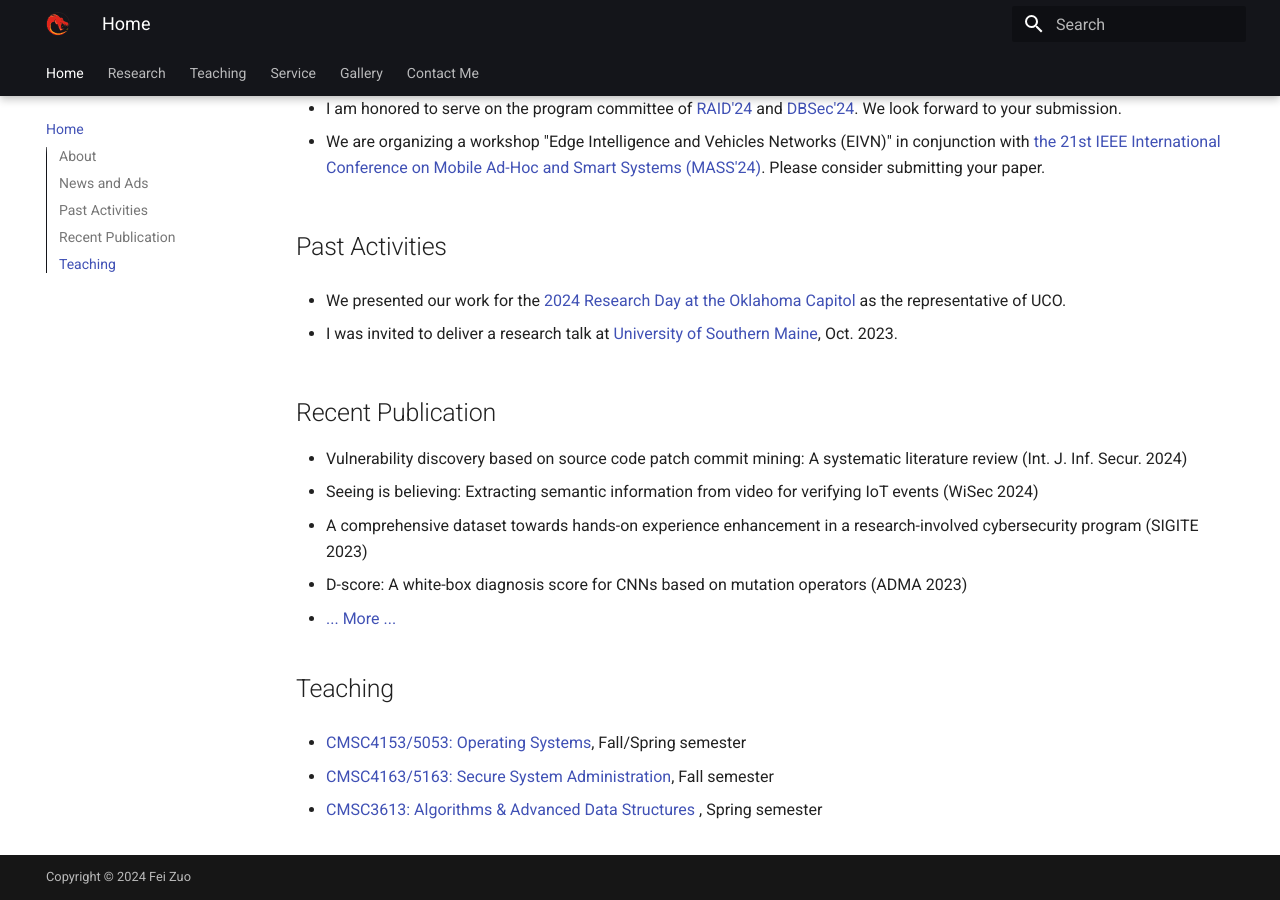
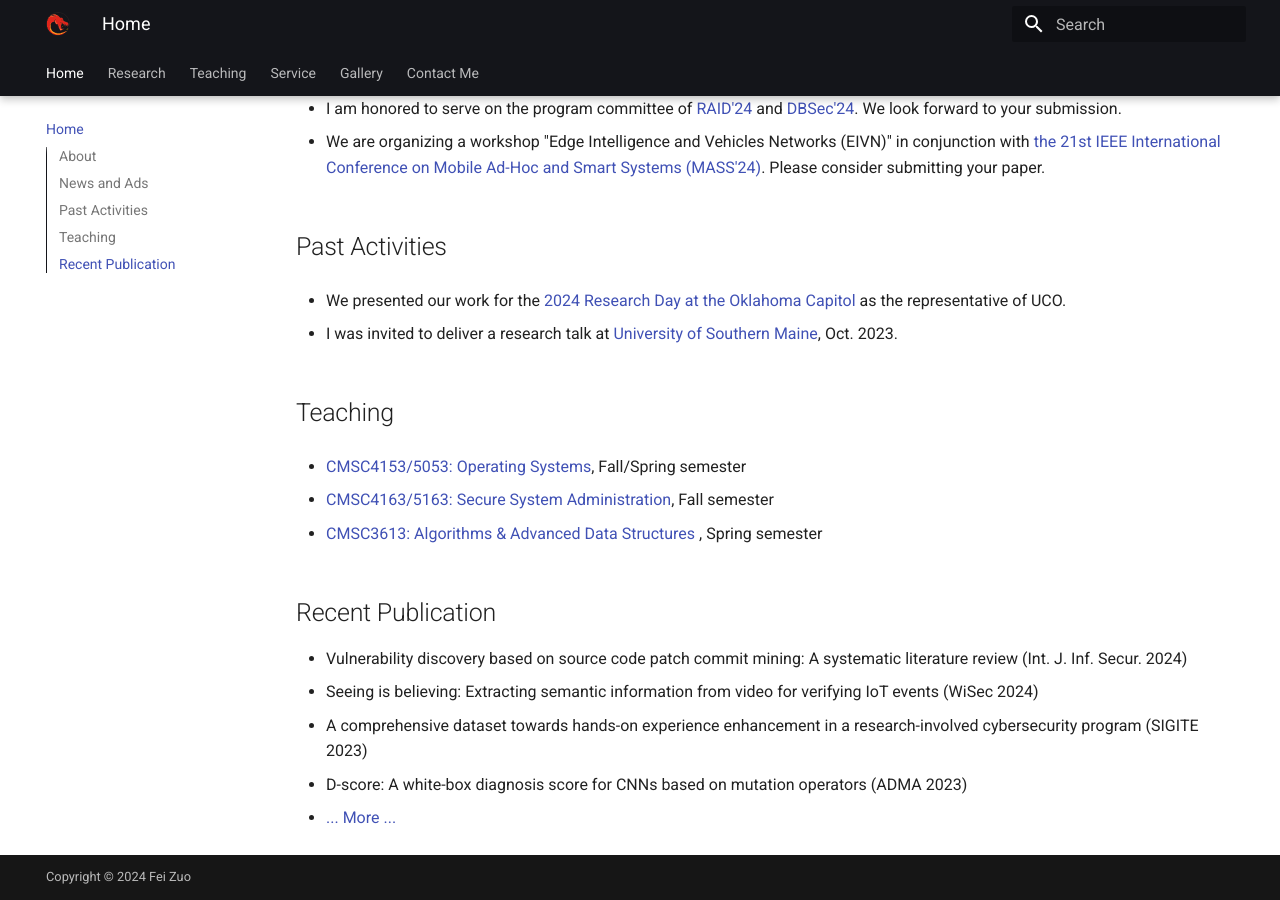
Before and after one commit to fzuo/homepage, an MkDocs documentation site: the page built from docs/index.md, in a window 1280 px wide and 900 px high, scrolled down 780 px. Built offline with MkDocs 1.6.1 and Material for MkDocs 9.7.7, drawn with Linux system fonts in a browser that asks for light colours; some of the changed lines change nothing that is shown.

Commit message:
Updating files

```diff
--- a/docs/index.md
+++ b/docs/index.md
@@ -67,6 +67,14 @@ My main research interest is <b>System and Software Security</b>, with a focus o
 
 <!-- Our research work has been selected to present for the -->
 
+## Teaching
+
+- <a href="/teaching/#OS">CMSC4153/5053: Operating Systems</a>, Fall/Spring semester
+
+- <a href="/teaching/#SSA">CMSC4163/5163: Secure System Administration</a>, Fall semester
+
+- <a href="/teaching/#DS">CMSC3613: Algorithms & Advanced Data Structures </a>, Spring semester
+
 ## Recent Publication
 
 - Vulnerability discovery based on source code patch commit mining: A systematic literature review (Int. J. Inf. Secur. 2024)
@@ -78,11 +86,3 @@ My main research interest is <b>System and Software Security</b>, with a focus o
 - ProvSec: Open cybersecurity system provenance analysis benchmark dataset with labels (IJNDC 2023)
 - <a href="/service/">... More ...</a>
  -->
-
-## Teaching
-
-- <a href="/teaching/#OS">CMSC4153/5053: Operating Systems</a>, Fall/Spring semester
-
-- <a href="/teaching/#SSA">CMSC4163/5163: Secure System Administration</a>, Fall semester
-
-- <a href="/teaching/#DS">CMSC3613: Algorithms & Advanced Data Structures </a>, Spring semester
```
